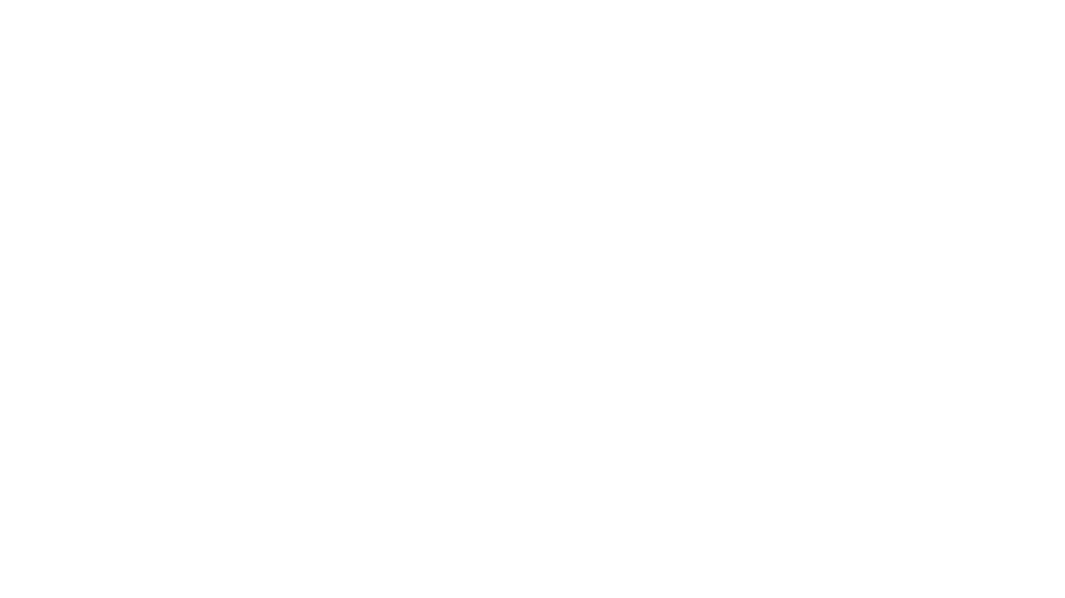
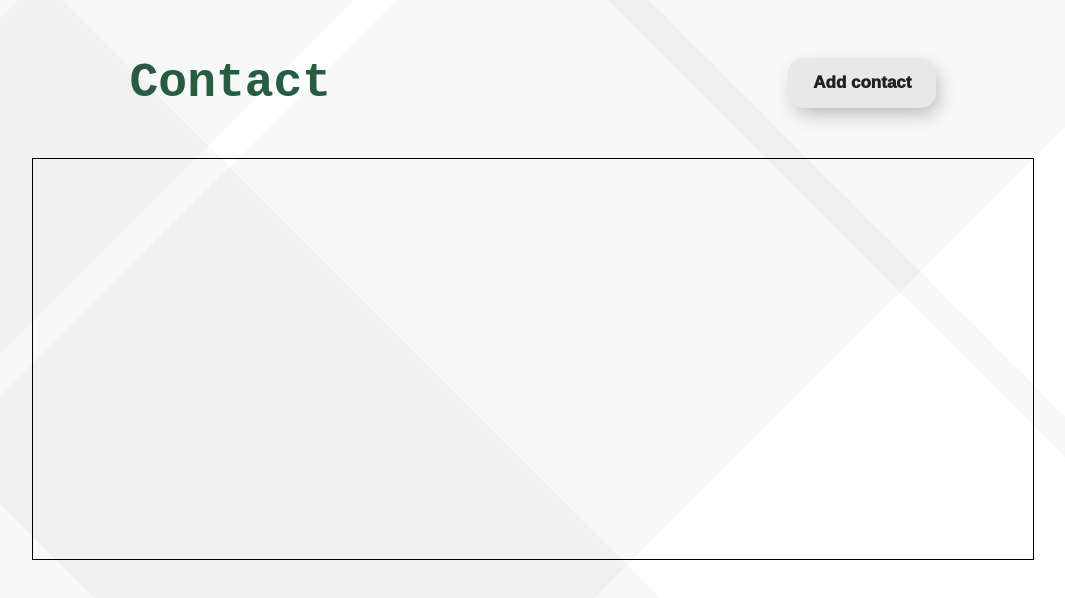
Before and after one commit to Rahil-Huseynov/Contact_Website, a plain HTML site: page index.html in a window 1280 px wide. Shown: the whole page, without its empty margins (107-1172 px from the left). Drawn offline with Linux system fonts and the light colour scheme.

Commit message:
fix bug and landing page

```diff
--- a/index.html
+++ b/index.html
@@ -1,13 +1,30 @@
 <!DOCTYPE html>
 <html lang="en">
+
 <head>
     <meta charset="UTF-8">
     <meta name="viewport" content="width=device-width, initial-scale=1.0">
     <title>Document</title>
+    <link rel="stylesheet" href="style.css">
 </head>
+
 <body>
-    <div id="contacts_list"></div>
+    <div class="contact_title_container">
+        <div>
+            <p class="contact_title">Contact</p>
+        </div>
+        <div>
+            <button class="contact" id="add_contact_button">Add contact</button>
+        </div>
+    </div>
+
+
+    <div id="add_contact_container">
+        <div id="add_contact"></div>
+    </div>
+
 
     <script src="index.js"></script>
 </body>
+
 </html>
--- a/index.js
+++ b/index.js
@@ -0,0 +1,62 @@
+const add_contact_button = document.getElementById('add_contact_button');
+
+const add_contact = document.getElementById('add_contact');
+
+let all_contact = [];
+
+add_contact_button.addEventListener('click', () => {
+
+    window.location.href = "add_contact.html";
+
+});
+
+document.addEventListener('DOMContentLoaded', () => {
+
+    const storedContacts = localStorage.getItem('contacts');
+
+    if (storedContacts) {
+
+        const contacts = JSON.parse(storedContacts);
+
+        all_contact = contacts;
+
+        contacts.forEach(contact => {
+
+            const contactDiv = document.createElement('div');
+
+            const name = document.createElement('p');
+
+            name.innerHTML = contact.name;
+
+            const surname = document.createElement('p');
+
+            surname.innerHTML = contact.surname;
+
+            const email = document.createElement('p');
+
+            email.innerHTML = contact.email;
+
+            const number = document.createElement('p');
+
+            number.innerHTML = contact.number;
+
+            const description = document.createElement('p');
+
+            description.innerHTML = contact.description;
+
+            contactDiv.appendChild(name);
+
+            contactDiv.appendChild(surname);
+
+            contactDiv.appendChild(email);
+
+            contactDiv.appendChild(number);
+
+            contactDiv.appendChild(description);
+
+            add_contact.appendChild(contactDiv);
+        });
+
+        console.log(all_contact);
+    }
+});
--- a/style.css
+++ b/style.css
@@ -0,0 +1,71 @@
+body {
+    background-image: linear-gradient(135deg, transparent 0%, transparent 6%, rgba(71, 71, 71, 0.04) 6%, rgba(71, 71, 71, 0.04) 22%, transparent 22%, transparent 100%), linear-gradient(45deg, transparent 0%, transparent 20%, rgba(71, 71, 71, 0.04) 20%, rgba(71, 71, 71, 0.04) 47%, transparent 47%, transparent 100%), linear-gradient(135deg, transparent 0%, transparent 24%, rgba(71, 71, 71, 0.04) 24%, rgba(71, 71, 71, 0.04) 62%, transparent 62%, transparent 100%), linear-gradient(45deg, transparent 0%, transparent 73%, rgba(71, 71, 71, 0.04) 73%, rgba(71, 71, 71, 0.04) 75%, transparent 75%, transparent 100%), linear-gradient(90deg, rgb(255, 255, 255), rgb(255, 255, 255));
+    background-repeat: no-repeat;
+    height: 100vh;
+}
+
+.contact_title {
+    font-family: Monospace;
+    font-size: 3rem;
+    font-weight: 800;
+    color: rgb(38, 92, 64)
+}
+
+
+.contact {
+    padding: 15px 25px;
+    border: unset;
+    border-radius: 15px;
+    color: #212121;
+    z-index: 1;
+    background: #e8e8e8;
+    position: relative;
+    font-weight: 1000;
+    font-size: 17px;
+    -webkit-box-shadow: 4px 8px 19px -3px rgba(0, 0, 0, 0.27);
+    box-shadow: 4px 8px 19px -3px rgba(0, 0, 0, 0.27);
+    transition: all 250ms;
+    overflow: hidden;
+    cursor: pointer;
+}
+
+.contact::before {
+    content: "";
+    position: absolute;
+    top: 0;
+    left: 0;
+    height: 100%;
+    width: 0;
+    border-radius: 15px;
+    background-color: darkblue;
+    z-index: -1;
+    -webkit-box-shadow: 4px 8px 19px -3px rgba(0, 0, 0, 0.27);
+    box-shadow: 4px 8px 19px -3px rgba(0, 0, 0, 0.27);
+    transition: all 250ms
+}
+
+.contact:hover {
+    color: #e8e8e8;
+}
+
+.contact:hover::before {
+    width: 100%;
+}
+
+.contact_title_container {
+    display: flex;
+    justify-content: space-around;
+    align-items: center;
+}
+
+#add_contact {
+    border: 1px solid black;
+    width: 1000px;
+    min-height: 400px;
+}
+
+#add_contact_container {
+    display: flex;
+    justify-content: center;
+    align-items: center;
+}
```
Also changed, not shown: add_contact.js (+9 -1 lines).
